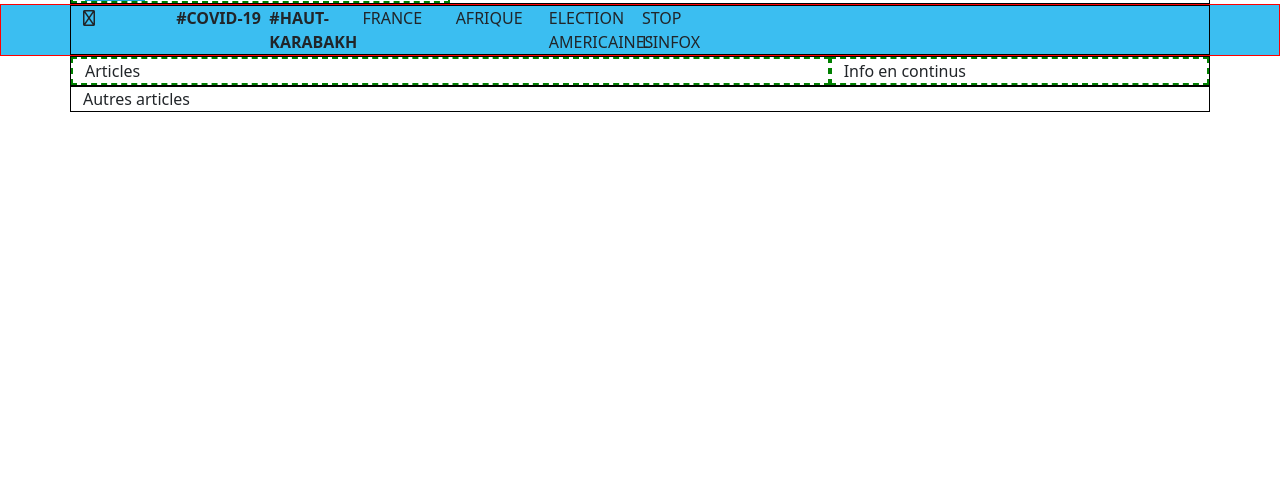
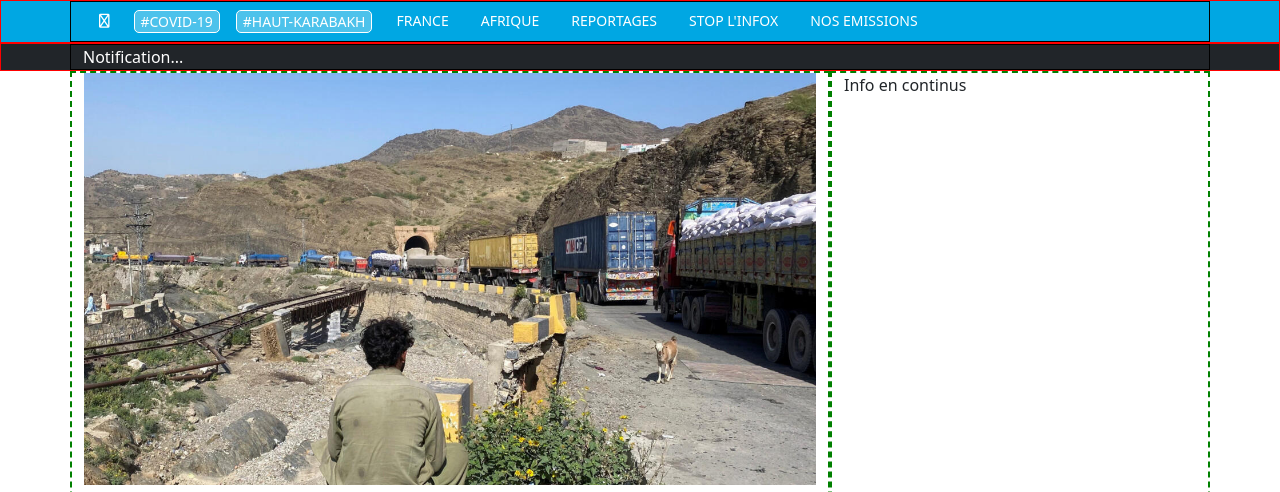
Before and after one commit to sylla92-code/Colonne-France24, a plain HTML site: page index.html in a window 1280 px wide. Shown: the part 62-554 px from the top of the page. Drawn offline with nearby package versions, Linux system fonts and the light colour scheme.

Commit message:
première partie article fini

```diff
--- a/index.html
+++ b/index.html
@@ -29,40 +29,62 @@
       <div class="col-4 text-end my-auto"><i class="fa-solid fa-bars fa-2x"></i></div>
     </div>
   </div>
-
-  <div class="container-fluid">
-    <div class="container ">
-      <div class="row g-1">
-        <div class="col-1"><i class="fa-regular fa-house"></i></div>
-        <div class="col-1"><b>#COVID-19</b></div>
-        <div class="col-1"><b>#HAUT-KARABAKH</b></div>
-        <div class="col-1">FRANCE</div>
-        <div class="col-1">AFRIQUE</div>
-        <div class="col-1">ELECTION AMERICAINES</div>
-        <div class="col-1">STOP L'INFOX</div>
-      </div>
+  <div class="container-fluid site-nav-bar">
+    <div class="container">
+      <ul class="nav">
+        <li class="nav-item">
+          <a class="nav-link" href=""><i class="fa-regular fa-house"></i></a>
+        </li>
+        <li class="nav-item">
+          <a class="nav-link heighlight" href="">#COVID-19</a>
+        </li>
+        <li class="nav-item">
+          <a class="nav-link heighlight" href="">#HAUT-KARABAKH</a>
+        </li>
+        <li class="nav-item">
+          <a class="nav-link" href="">FRANCE</a>
+        </li>
+        <li class="nav-item">
+          <a class="nav-link" href="">AFRIQUE</a>
+        </li>
+        <li class="nav-item">
+          <a class="nav-link">REPORTAGES</a>
+        </li>
+        <li class="nav-item">
+          <a class="nav-link" href="">STOP L'INFOX</a>
+        </li>
+        <li class="nav-item">
+          <a class="nav-link" href="">NOS EMISSIONS</a>
+        </li>
+      </ul>
     </div>
-
-
   </div>
-
-  <div class="container">
-    <div class="row">
-      <div class="col-8">Articles</div>
-      <div class="col-4">Info en continus</div>
+  <div class="container-fluid bg-dark">
+    <div class="container">
+      <div class="text-white">Notification...</div>
     </div>
   </div>
 
-  <div class="container">Autres articles</div>
+  <div class="container-sm am">
+    <div class="row">
+      <div class="col-lg-8 article-info">
+        <img class="w-100" src="images/image1.jpg" alt="">
+        <p class="h2 mt-3 mb-3">Titre Principal</p>
+        <div class="row g-3">
+          <div class="col-sm-6"><img class="w-100" src="images/000_9JR99W.jpg" alt=""><p class="h6 mt-2">Titre info 1</p></div>
+          <div class="col-sm-6"><img class="w-100" src="images/000_9JR99W.jpg" alt=""><p class="h6 mt-2">Titre info 2</p></div>
+          <div class="col-sm-6"><img class="w-100" src="images/000_9JR99W.jpg" alt=""><p class="h6 mt-2">Titre info 3</p></div>
+          <div class="col-sm-6"><img class="w-100" src="images/000_9JR99W.jpg" alt=""><p class="h6 mt-2">Titre info 4</p></div>
+        </div>
+      </div>
+      <div class="col-lg-4 info">Info en continus</div>
+    </div>
 
   </div>
-
-
-
+  <div class="container">Autres articles</div>
 
 
   <!-- <script src="https://cdn.jsdelivr.net/npm/bootstrap@5.3.8/dist/js/bootstrap.bundle.min.js" integrity="sha384-FKyoEForCGlyvwx9Hj09JcYn3nv7wiPVlz7YYwJrWVcXK/BmnVDxM+D2scQbITxI" crossorigin="anonymous"></script>  -->
-
 </body>
 
 </html>
--- a/style.css
+++ b/style.css
@@ -4,9 +4,10 @@
 .container-fluid {
     border: 1px solid red;
 }
-.col-8, .col-4 {
+.article-info, .info {
     border: 2px dashed green;
 }
+
 
 .logo {
     background-color:#1ba1d8;
@@ -24,13 +25,19 @@
     top: 12px;
     font-size: 22px;
 }
-.container-fluid {
-    background-color: #3bbef1;
+.site-nav-bar {
+    background-color: #00A7E3;
 }
-.container-fluid .container {
-    width: 100%;
-    height: 100%;
+
+.nav .nav-item a {
+    color: white;
+    font-size: 14px;
+
 }
-.col1 {
-    color: white;
+.heighlight {
+    background-color: #4DC2EB;
+    border: 1Px solid ;
+    padding: 0px 6px;
+    margin: 0.5rem 0.5rem;
+    border-radius: 5px;
 }
```
Also changed, not shown: images/000_9JR99W.jpg (added), images/article.jpeg (added), images/image1.jpg (added).
